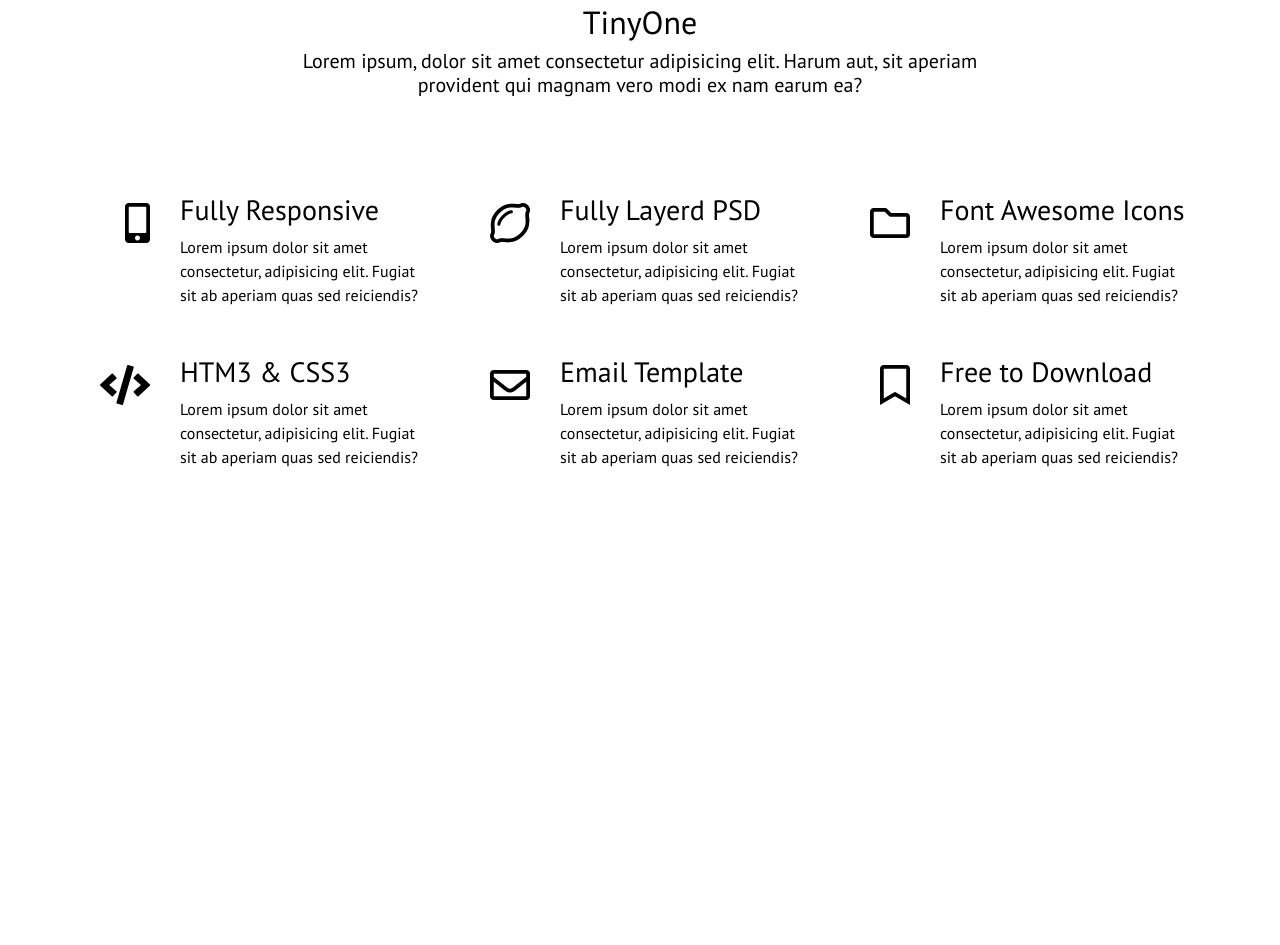
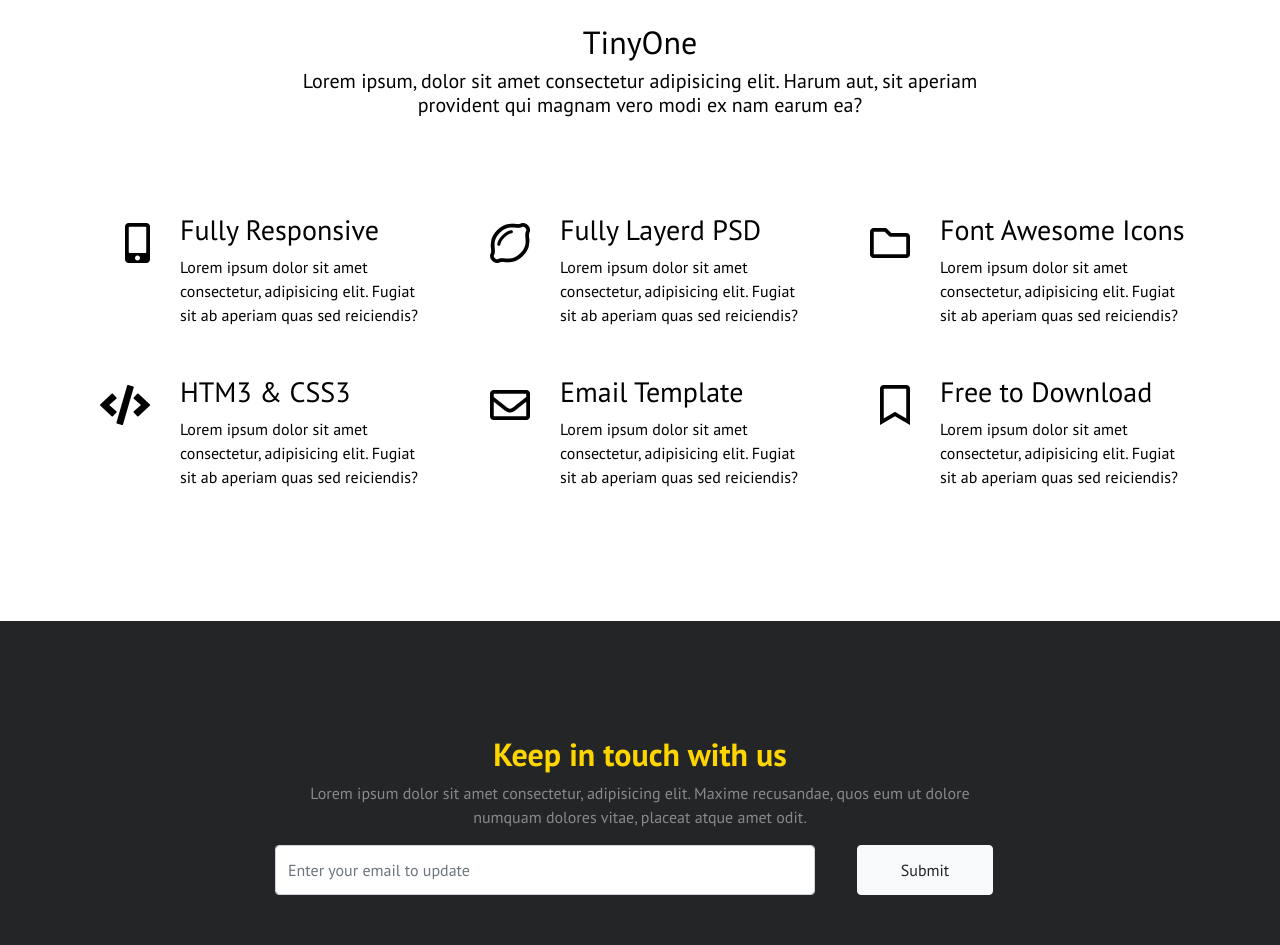
Before and after one commit to rifat-H/TinyOne, a plain HTML site: page index.html in a window 1280 px wide. Shown: the part 766-1711 px from the top of the page. Before the commit the page ends 1347 px from the top, so only its background shows below. Drawn offline with Linux system fonts and the light colour scheme.

Commit message:
Social not done yet

```diff
--- a/css/style.scss
+++ b/css/style.scss
@@ -13,6 +13,8 @@ i{
     font-size: 40px;
     padding: 10px 0;
 }
+
+
 
 // global end
 
@@ -82,7 +84,7 @@ header {
 // features start
 
 .features{
-    padding: 80px 0;
+    padding: 100px 0;
 }
 
 .f_title {
@@ -92,5 +94,26 @@ header {
     }
 }
 
+// features end
 
-// features end
+// social start
+
+.social{
+    background-color: $footerBgc;
+    padding: 50px 0;
+}
+
+.s_content{
+    h2{
+        color: $mainYellow;
+        font-weight: bold;
+    }
+    p{
+        color: $feature_p;
+    }
+    button{
+        padding: 12px 43px;
+    }
+}
+
+// social end
--- a/index.html
+++ b/index.html
@@ -288,6 +288,35 @@
 
     <!-- feature end -->
 
+    <!-- social start -->
+
+    <section class="social">
+        <div class="container">
+            <div class="row">
+                <div class="col-md-8 offset-md-2">
+                    <div class="s_content text-center">
+                        <h2>Keep in touch with us</h3>
+                            <p>Lorem ipsum dolor sit amet consectetur, adipisicing elit. Maxime recusandae, quos eum ut
+                                dolore numquam dolores vitae, placeat atque amet odit.</p>
+                                <!-- form -->
+                            <form>
+                                <div class="row">
+                                    <div class="col-md-9">
+                                        <input type="text" class="form-control py-4" placeholder="Enter your email to update">
+                                    </div>
+                                    <div class="col-md-3">
+                                        <button type="button" class="btn btn-light">Submit</button>
+                                    </div>
+                                </div>
+                            </form>
+                    </div>
+                </div>
+            </div>
+        </div>
+    </section>
+
+    <!-- social end -->
+
     <!-- scripts -->
     <script src="js/jquery-3.3.1.min.js"></script>
     <script src="js/bootstrap.min.js"></script>
```
Also changed, not shown: css/style.css, 1 other file.
